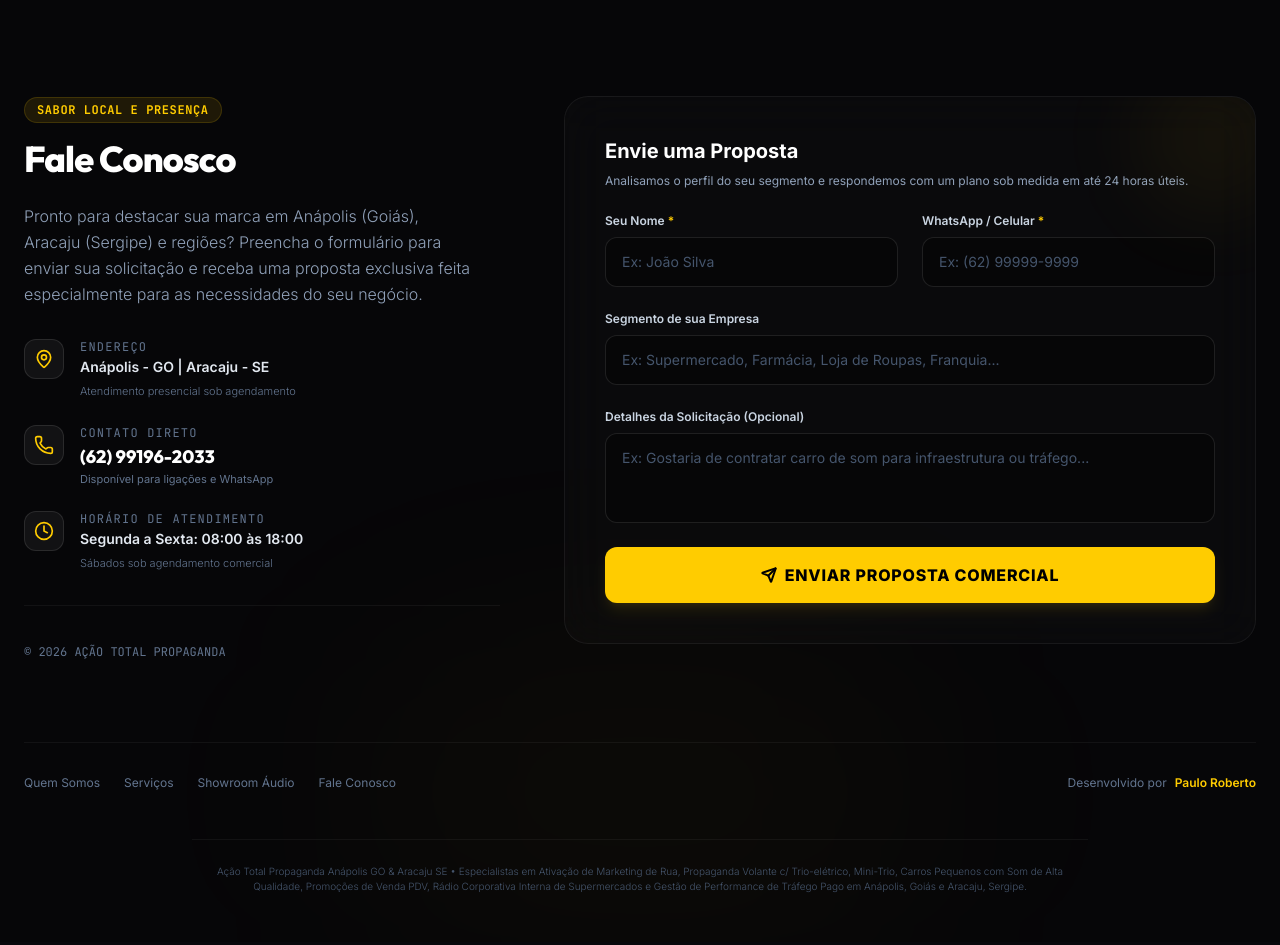
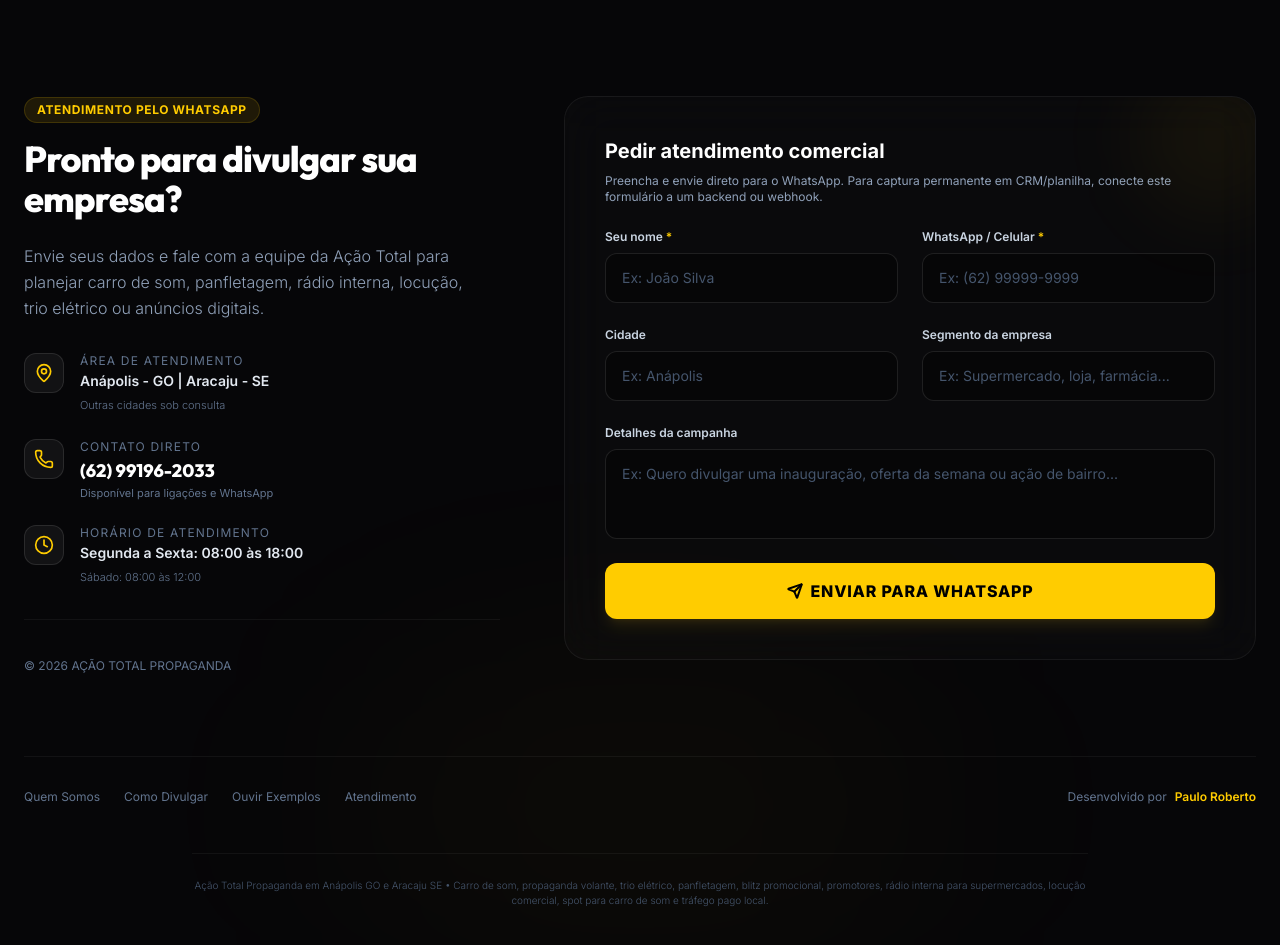
Before and after one commit to paulodias-dev/a--o-total-propaganda, a React (Vite) app: page / in a window 1280 px wide. Shown: the part 2920-3865 px from the top of the page. Built offline with nearby package versions, Linux system fonts and the light colour scheme.

Commit message:
Ajusta rodape para conversao via WhatsApp

```diff
--- a/src/components/ContactFooter.tsx
+++ b/src/components/ContactFooter.tsx
@@ -7,7 +7,7 @@
   Send,
   CheckCircle2,
   ExternalLink,
-  MessageCircle
+  MessageCircle,
 } from "lucide-react";
 
 interface ContactFooterProps {
@@ -19,7 +19,8 @@
     nome: "",
     telefone: "",
     segmento: "",
-    mensagem: ""
+    cidade: "",
+    mensagem: "",
   });
   const [isSubmitted, setIsSubmitted] = useState(false);
   const [isSubmitting, setIsSubmitting] = useState(false);
@@ -32,81 +33,87 @@
     setFormData((prev) => ({ ...prev, [name]: value }));
   };
 
+  const getWhatsappPrefilledLink = () => {
+    const text = `Olá! Vi o site da Ação Total e quero divulgar minha empresa.\n\n` +
+      `Nome: ${formData.nome}\n` +
+      `WhatsApp: ${formData.telefone}\n` +
+      `Cidade: ${formData.cidade || "Não informado"}\n` +
+      `Segmento: ${formData.segmento || "Não informado"}\n` +
+      `Mensagem: ${formData.mensagem || "Quero receber uma sugestão de campanha e orçamento."}`;
+
+    return `https://wa.me/${rawPhone}?text=${encodeURIComponent(text)}`;
+  };
+
+  const persistLeadLocally = () => {
+    const lead = {
+      ...formData,
+      origem: "rodape",
+      criadoEm: new Date().toISOString(),
+    };
+
+    try {
+      const currentLeads = JSON.parse(localStorage.getItem("acao_total_leads") || "[]");
+      localStorage.setItem("acao_total_leads", JSON.stringify([lead, ...currentLeads].slice(0, 30)));
+    } catch {
+      localStorage.setItem("acao_total_lead_backup", JSON.stringify(lead));
+    }
+  };
+
   const handleSubmit = (e: React.FormEvent) => {
     e.preventDefault();
     if (!formData.nome || !formData.telefone) return;
 
     setIsSubmitting(true);
+    persistLeadLocally();
 
-    // Simulate database write or submission delay
     setTimeout(() => {
       setIsSubmitting(false);
       setIsSubmitted(true);
-    }, 1200);
-  };
-
-  // Compile form data to WhatsApp pre-filled link
-  const getWhatsappPrefilledLink = () => {
-    const text = `Olá! Me chamo *${formData.nome}*.\n` +
-      `📞 Telefone: *${formData.telefone}*\n` +
-      `🏢 Segmento: *${formData.segmento || "Não informado"}*\n` +
-      `📝 Mensagem: ${formData.mensagem || "Gostaria de solicitar um orçamento para alavancar minha empresa com a Ação Total!"}`;
-
-    return `https://wa.me/${rawPhone}?text=${encodeURIComponent(text)}`;
+      window.open(getWhatsappPrefilledLink(), "_blank", "noopener,noreferrer");
+    }, 500);
   };
 
   const handleResetForm = () => {
-    setFormData({ nome: "", telefone: "", segmento: "", mensagem: "" });
+    setFormData({ nome: "", telefone: "", segmento: "", cidade: "", mensagem: "" });
     setIsSubmitted(false);
   };
 
   return (
     <footer id="contato" className="relative bg-[#060608] border-t border-white/5 pt-24 pb-12 overflow-hidden">
-      {/* Decorative Blur Ambient light */}
       <div className="absolute bottom-0 left-1/2 -translate-x-1/2 w-[600px] h-[300px] bg-brand-yellow/3 rounded-full blur-[120px] pointer-events-none" />
 
       <div className="max-w-7xl mx-auto px-6 relative z-10">
-
-        {/* Main Grid: Form on left/right and Info on other */}
         <div className="grid grid-cols-1 lg:grid-cols-12 gap-16 mb-20">
-
-          {/* Left Column: Local SEO & Information (5 columns) */}
           <div className="lg:col-span-5 flex flex-col justify-between">
             <div>
-              <span className="text-xs font-mono font-bold text-brand-yellow tracking-wider uppercase bg-brand-yellow/10 px-3 py-1 rounded-full border border-brand-yellow/15 inline-block mb-4">
-                Sabor Local e Presença
+              <span className="text-xs font-bold text-brand-yellow tracking-wider uppercase bg-brand-yellow/10 px-3 py-1 rounded-full border border-brand-yellow/15 inline-block mb-4">
+                Atendimento pelo WhatsApp
               </span>
               <h2 className="text-3xl sm:text-4xl font-extrabold text-white tracking-tight mb-6 font-display">
-                Fale Conosco
+                Pronto para divulgar sua empresa?
               </h2>
               <p className="text-slate-400 font-light mb-8 max-w-md leading-relaxed text-sm sm:text-base">
-                Pronto para destacar sua marca em Anápolis (Goiás), Aracaju (Sergipe) e regiões? Preencha o formulário para enviar sua solicitação e receba uma proposta exclusiva feita especialmente para as necessidades do seu negócio.
+                Envie seus dados e fale com a equipe da Ação Total para planejar carro de som, panfletagem, rádio interna, locução, trio elétrico ou anúncios digitais.
               </p>
 
-              {/* Contact Information items */}
               <div className="space-y-6" id="institutional-info">
-
-                {/* 1. Address */}
                 <div className="flex items-start gap-4">
                   <div className="w-10 h-10 rounded-xl bg-white/5 border border-white/10 flex items-center justify-center text-brand-yellow shrink-0">
                     <MapPin className="w-5 h-5" />
                   </div>
                   <div>
-                    <h4 className="text-xs font-mono text-slate-500 uppercase tracking-widest">Endereço</h4>
-                    <p className="text-slate-200 text-sm font-semibold mt-0.5">
-                      Anápolis - GO | Aracaju - SE
-                    </p>
-                    <span className="text-[11px] text-slate-500 font-light">Atendimento presencial sob agendamento</span>
+                    <h4 className="text-xs text-slate-500 uppercase tracking-widest">Área de atendimento</h4>
+                    <p className="text-slate-200 text-sm font-semibold mt-0.5">Anápolis - GO | Aracaju - SE</p>
+                    <span className="text-[11px] text-slate-500 font-light">Outras cidades sob consulta</span>
                   </div>
                 </div>
 
-                {/* 2. Direct Call Phone */}
                 <div className="flex items-start gap-4">
                   <div className="w-10 h-10 rounded-xl bg-white/5 border border-white/10 flex items-center justify-center text-brand-yellow shrink-0">
                     <Phone className="w-5 h-5" />
                   </div>
                   <div>
-                    <h4 className="text-xs font-mono text-slate-500 uppercase tracking-widest">Contato Direto</h4>
+                    <h4 className="text-xs text-slate-500 uppercase tracking-widest">Contato direto</h4>
                     <a
                       href={`https://wa.me/${rawPhone}`}
                       target="_blank"
@@ -119,35 +126,26 @@
                   </div>
                 </div>
 
-                {/* 3. Working Hours */}
                 <div className="flex items-start gap-4">
                   <div className="w-10 h-10 rounded-xl bg-white/5 border border-white/10 flex items-center justify-center text-brand-yellow shrink-0">
                     <Clock className="w-5 h-5" />
                   </div>
                   <div>
-                    <h4 className="text-xs font-mono text-slate-500 uppercase tracking-widest">Horário de Atendimento</h4>
-                    <p className="text-slate-200 text-sm font-semibold mt-0.5">
-                      Segunda a Sexta: 08:00 às 18:00
-                    </p>
-                    <span className="text-[11px] text-slate-500 font-light">Sábados sob agendamento comercial</span>
+                    <h4 className="text-xs text-slate-500 uppercase tracking-widest">Horário de atendimento</h4>
+                    <p className="text-slate-200 text-sm font-semibold mt-0.5">Segunda a Sexta: 08:00 às 18:00</p>
+                    <span className="text-[11px] text-slate-500 font-light">Sábado: 08:00 às 12:00</span>
                   </div>
                 </div>
-
               </div>
             </div>
 
-            {/* Micro Badge */}
             <div className="hidden lg:block pt-8 border-t border-white/5 mt-8">
-              <span className="text-xs text-slate-500 font-mono">
-                © {new Date().getFullYear()} AÇÃO TOTAL PROPAGANDA
-              </span>
+              <span className="text-xs text-slate-500">© {new Date().getFullYear()} AÇÃO TOTAL PROPAGANDA</span>
             </div>
           </div>
 
-          {/* Right Column: Premium Form (7 columns) */}
           <div className="lg:col-span-7">
             <div className="glass-card rounded-3xl p-8 sm:p-10 relative overflow-hidden" id="contact-form-container">
-              {/* Soft decorative background spotlight */}
               <div className="absolute -top-10 -right-10 w-40 h-40 bg-brand-yellow/5 rounded-full blur-2xl pointer-events-none" />
 
               <AnimatePresence mode="wait">
@@ -161,84 +159,35 @@
                     className="space-y-6"
                   >
                     <div>
-                      <h3 className="text-xl font-bold text-white mb-2">Envie uma Proposta</h3>
+                      <h3 className="text-xl font-bold text-white mb-2">Pedir atendimento comercial</h3>
                       <p className="text-xs text-slate-400 mb-6">
-                        Analisamos o perfil do seu segmento e respondemos com um plano sob medida em até 24 horas úteis.
+                        Preencha e envie direto para o WhatsApp. Para captura permanente em CRM/planilha, conecte este formulário a um backend ou webhook.
                       </p>
                     </div>
 
-                    {/* Inputs */}
                     <div className="grid grid-cols-1 sm:grid-cols-2 gap-6">
-
-                      {/* Name field */}
-                      <div className="flex flex-col space-y-2">
-                        <label htmlFor="nome" className="text-xs font-semibold text-slate-300">
-                          Seu Nome <span className="text-brand-yellow">*</span>
-                        </label>
-                        <input
-                          type="text"
-                          id="nome"
-                          name="nome"
-                          required
-                          value={formData.nome}
-                          onChange={handleInputChange}
-                          placeholder="Ex: João Silva"
-                          className="w-full bg-black/40 border border-white/10 rounded-xl px-4 py-3.5 text-sm text-white placeholder-slate-600 focus:outline-none focus:border-brand-yellow focus:ring-1 focus:ring-brand-yellow transition-all duration-300"
-                        />
-                      </div>
-
-                      {/* Phone field */}
-                      <div className="flex flex-col space-y-2">
-                        <label htmlFor="telefone" className="text-xs font-semibold text-slate-300">
-                          WhatsApp / Celular <span className="text-brand-yellow">*</span>
-                        </label>
-                        <input
-                          type="tel"
-                          id="telefone"
-                          name="telefone"
-                          required
-                          value={formData.telefone}
-                          onChange={handleInputChange}
-                          placeholder="Ex: (62) 99999-9999"
-                          className="w-full bg-black/40 border border-white/10 rounded-xl px-4 py-3.5 text-sm text-white placeholder-slate-600 focus:outline-none focus:border-brand-yellow focus:ring-1 focus:ring-brand-yellow transition-all duration-300"
-                        />
-                      </div>
-
+                      <FormField label="Seu nome" name="nome" value={formData.nome} onChange={handleInputChange} placeholder="Ex: João Silva" required />
+                      <FormField label="WhatsApp / Celular" name="telefone" type="tel" value={formData.telefone} onChange={handleInputChange} placeholder="Ex: (62) 99999-9999" required />
                     </div>
 
-                    {/* Business Segment */}
-                    <div className="flex flex-col space-y-2">
-                      <label htmlFor="segmento" className="text-xs font-semibold text-slate-300">
-                        Segmento de sua Empresa
-                      </label>
-                      <input
-                        type="text"
-                        id="segmento"
-                        name="segmento"
-                        value={formData.segmento}
-                        onChange={handleInputChange}
-                        placeholder="Ex: Supermercado, Farmácia, Loja de Roupas, Franquia..."
-                        className="w-full bg-black/40 border border-white/10 rounded-xl px-4 py-3.5 text-sm text-white placeholder-slate-600 focus:outline-none focus:border-brand-yellow focus:ring-1 focus:ring-brand-yellow transition-all duration-300"
-                      />
+                    <div className="grid grid-cols-1 sm:grid-cols-2 gap-6">
+                      <FormField label="Cidade" name="cidade" value={formData.cidade} onChange={handleInputChange} placeholder="Ex: Anápolis" />
+                      <FormField label="Segmento da empresa" name="segmento" value={formData.segmento} onChange={handleInputChange} placeholder="Ex: Supermercado, loja, farmácia..." />
                     </div>
 
-                    {/* Message */}
                     <div className="flex flex-col space-y-2">
-                      <label htmlFor="mensagem" className="text-xs font-semibold text-slate-300">
-                        Detalhes da Solicitação (Opcional)
-                      </label>
+                      <label htmlFor="mensagem" className="text-xs font-semibold text-slate-300">Detalhes da campanha</label>
                       <textarea
                         id="mensagem"
                         name="mensagem"
                         rows={3}
                         value={formData.mensagem}
                         onChange={handleInputChange}
-                        placeholder="Ex: Gostaria de contratar carro de som para infraestrutura ou tráfego..."
+                        placeholder="Ex: Quero divulgar uma inauguração, oferta da semana ou ação de bairro..."
                         className="w-full bg-black/40 border border-white/10 rounded-xl px-4 py-3.5 text-sm text-white placeholder-slate-600 focus:outline-none focus:border-brand-yellow focus:ring-1 focus:ring-brand-yellow transition-all duration-300 resize-none"
                       />
                     </div>
 
-                    {/* Submit Button */}
                     <motion.button
                       type="submit"
                       disabled={isSubmitting}
@@ -249,18 +198,17 @@
                       {isSubmitting ? (
                         <>
                           <div className="w-5 h-5 border-2 border-black/30 border-t-black rounded-full animate-spin" />
-                          Processando...
+                          Preparando WhatsApp...
                         </>
                       ) : (
                         <>
                           <Send className="w-4 h-4 text-black stroke-[3]" />
-                          Enviar Proposta Comercial
+                          Enviar para WhatsApp
                         </>
                       )}
                     </motion.button>
                   </motion.form>
                 ) : (
-                  // Interactive Success State redirecting to Whatsapp
                   <motion.div
                     key="success-state"
                     initial={{ opacity: 0, scale: 0.95 }}
@@ -272,9 +220,9 @@
                       <CheckCircle2 className="w-10 h-10" />
                     </div>
 
-                    <h3 className="text-2xl font-bold text-white mb-2">Agradecemos o Contato, {formData.nome}!</h3>
+                    <h3 className="text-2xl font-bold text-white mb-2">Mensagem pronta, {formData.nome}!</h3>
                     <p className="text-slate-400 text-sm max-w-md mx-auto mb-8">
-                      Sua solicitação de orçamento foi processada localmente com sucesso. Para acelerar o seu atendimento e falar diretamente com nossa equipe no WhatsApp, utilize o link abaixo:
+                      Caso o WhatsApp não tenha aberto automaticamente, clique abaixo para enviar sua solicitação.
                     </p>
 
                     <div className="flex flex-col sm:flex-row gap-4 w-full justify-center">
@@ -287,7 +235,7 @@
                         className="bg-brand-yellow hover:bg-[#ffd633] text-black font-extrabold uppercase tracking-wider px-6 py-3.5 rounded-xl text-sm flex items-center justify-center gap-2 shadow-lg shadow-brand-yellow/10 cursor-pointer"
                       >
                         <MessageCircle className="w-4 h-4 fill-current text-black" />
-                        Enviar via WhatsApp
+                        Enviar no WhatsApp
                         <ExternalLink className="w-3.5 h-3.5 text-black stroke-[3]" />
                       </motion.a>
 
@@ -295,7 +243,7 @@
                         onClick={handleResetForm}
                         className="bg-white/5 hover:bg-white/10 text-slate-300 px-6 py-3.5 rounded-xl text-sm font-semibold border border-white/10 transition-colors cursor-pointer"
                       >
-                        Enviar outro formulário
+                        Enviar outra mensagem
                       </button>
                     </div>
                   </motion.div>
@@ -303,16 +251,14 @@
               </AnimatePresence>
             </div>
           </div>
-
         </div>
 
-        {/* Footer Base bottom divider */}
         <div className="border-t border-white/5 pt-8 flex flex-col md:flex-row justify-between items-center text-xs text-slate-500 gap-4">
           <div className="flex flex-wrap justify-center gap-6">
             <span onClick={() => onNavigate?.("sobre")} className="hover:text-brand-yellow transition-colors cursor-pointer">Quem Somos</span>
-            <span onClick={() => onNavigate?.("servicos")} className="hover:text-brand-yellow transition-colors cursor-pointer">Serviços</span>
-            <span onClick={() => onNavigate?.("demos")} className="hover:text-brand-yellow transition-colors cursor-pointer">Showroom Áudio</span>
-            <span onClick={() => onNavigate?.("contato")} className="hover:text-brand-yellow transition-colors cursor-pointer">Fale Conosco</span>
+            <span onClick={() => onNavigate?.("servicos")} className="hover:text-brand-yellow transition-colors cursor-pointer">Como Divulgar</span>
+            <span onClick={() => onNavigate?.("demos")} className="hover:text-brand-yellow transition-colors cursor-pointer">Ouvir Exemplos</span>
+            <span onClick={() => onNavigate?.("contato")} className="hover:text-brand-yellow transition-colors cursor-pointer">Atendimento</span>
           </div>
 
           <div className="flex items-center gap-2 text-center" id="developer-credits">
@@ -328,12 +274,40 @@
           </div>
         </div>
 
-        {/* SEO copy text for Local Authority */}
         <div className="text-center mt-12 pt-6 border-t border-white/5 text-[10px] text-slate-600 font-light max-w-4xl mx-auto">
-          Ação Total Propaganda Anápolis GO & Aracaju SE • Especialistas em Ativação de Marketing de Rua, Propaganda Volante c/ Trio-elétrico, Mini-Trio, Carros Pequenos com Som de Alta Qualidade, Promoções de Venda PDV, Rádio Corporativa Interna de Supermercados e Gestão de Performance de Tráfego Pago em Anápolis, Goiás e Aracaju, Sergipe.
+          Ação Total Propaganda em Anápolis GO e Aracaju SE • Carro de som, propaganda volante, trio elétrico, panfletagem, blitz promocional, promotores, rádio interna para supermercados, locução comercial, spot para carro de som e tráfego pago local.
         </div>
-
       </div>
     </footer>
   );
 }
+
+interface FormFieldProps {
+  label: string;
+  name: string;
+  value: string;
+  onChange: (e: React.ChangeEvent<HTMLInputElement>) => void;
+  placeholder: string;
+  type?: string;
+  required?: boolean;
+}
+
+function FormField({ label, name, value, onChange, placeholder, type = "text", required = false }: FormFieldProps) {
+  return (
+    <div className="flex flex-col space-y-2">
+      <label htmlFor={name} className="text-xs font-semibold text-slate-300">
+        {label} {required && <span className="text-brand-yellow">*</span>}
+      </label>
+      <input
+        type={type}
+        id={name}
+        name={name}
+        required={required}
+        value={value}
+        onChange={onChange}
+        placeholder={placeholder}
+        className="w-full bg-black/40 border border-white/10 rounded-xl px-4 py-3.5 text-sm text-white placeholder-slate-600 focus:outline-none focus:border-brand-yellow focus:ring-1 focus:ring-brand-yellow transition-all duration-300"
+      />
+    </div>
+  );
+}
```
